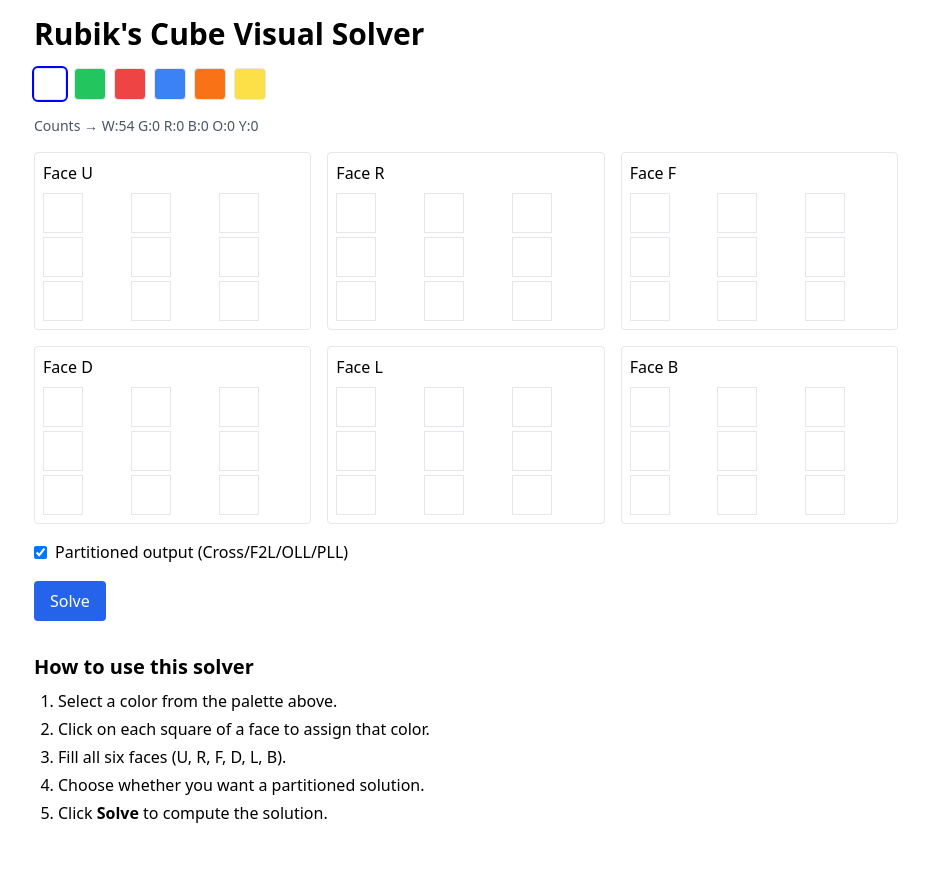
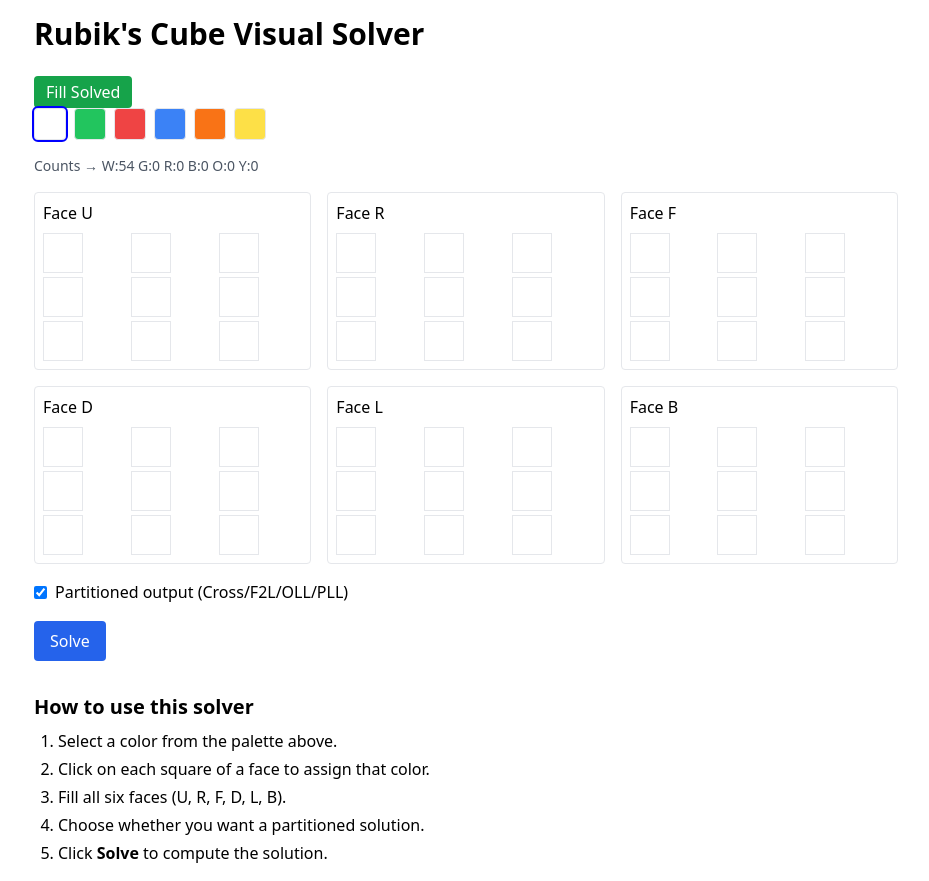
Before and after one commit to Kvy202/rubiks-cube-visual-app, a React (Vite) app in the folder frontend/: page / in a window 1280 px wide. Shown: the whole page, without its empty margins (174-1103 px from the left). Before the commit the page ends 841 px from the top, so only its background shows below. Built offline with nearby package versions, Linux system fonts and the light colour scheme; no server answers.

Commit message:
Added Fill Solved button for testing cube state

```diff
--- a/frontend/src/App.jsx
+++ b/frontend/src/App.jsx
@@ -137,7 +137,12 @@ if (wrong.length) {
       setLoading(false);
     }
   };
-
+  function fillSolved() {
+  const centers = { U: "W", R: "R", F: "G", D: "Y", L: "O", B: "B" };
+  const solved = {};
+  Object.entries(centers).forEach(([f, c]) => (solved[f] = Array(9).fill(c)));
+  setFaces(solved);
+  }
   // Live UI counts (for user feedback)
   const uiCounts = { W: 0, G: 0, R: 0, B: 0, O: 0, Y: 0 };
   facesNames.forEach((f) => faces[f].forEach((c) => (uiCounts[c] += 1)));
@@ -145,6 +150,13 @@ if (wrong.length) {
   return (
     <div className="max-w-4xl mx-auto p-4">
       <h1 className="text-3xl font-bold mb-4">Rubik&apos;s Cube Visual Solver</h1>
+       {/* New Button */}
+    <button
+      onClick={fillSolved}
+      className="mt-2 px-3 py-1 bg-green-600 text-white rounded"
+    >
+      Fill Solved
+    </button>
 
       <ColorPicker current={currentColor} onSelect={handleColorChange} />
 
```
